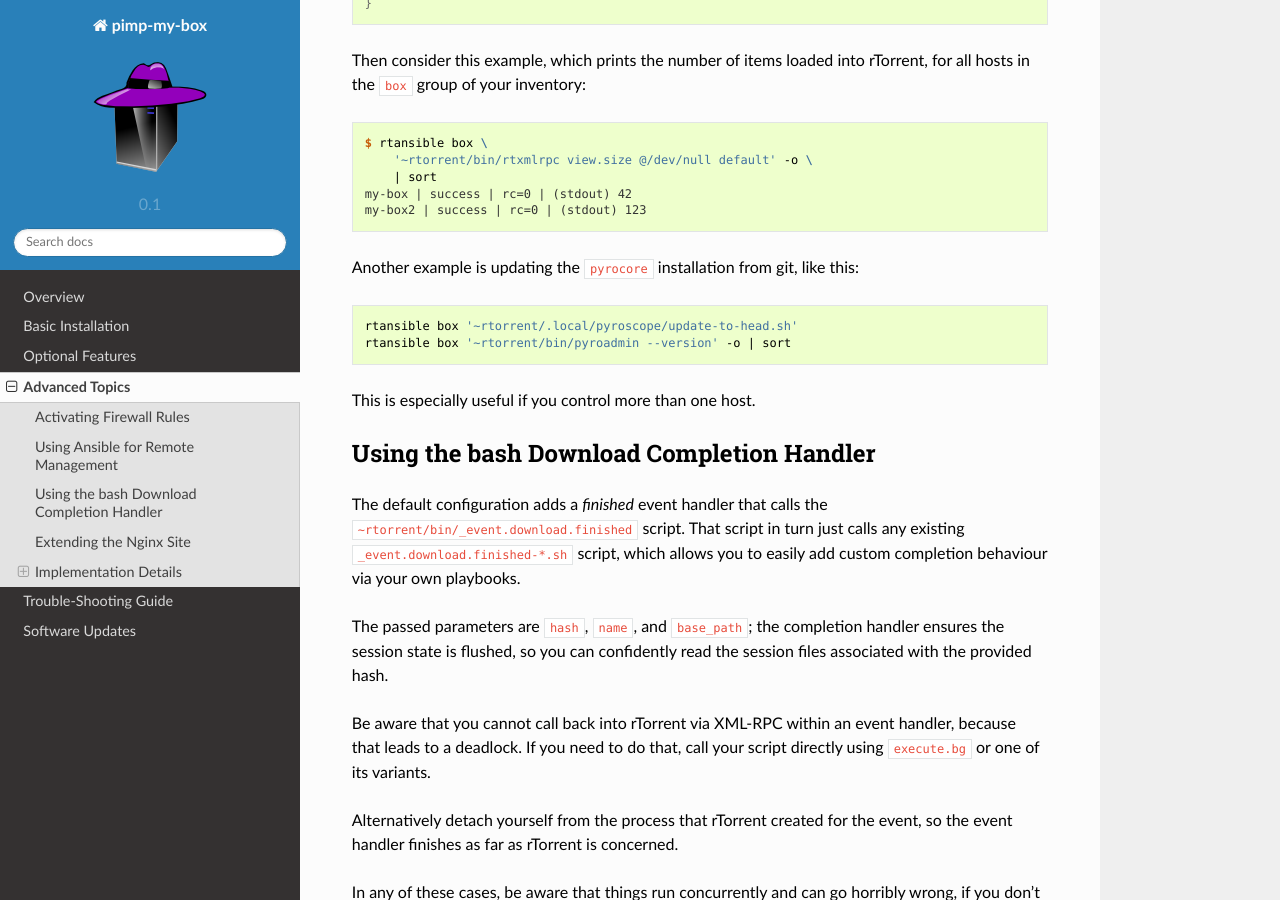
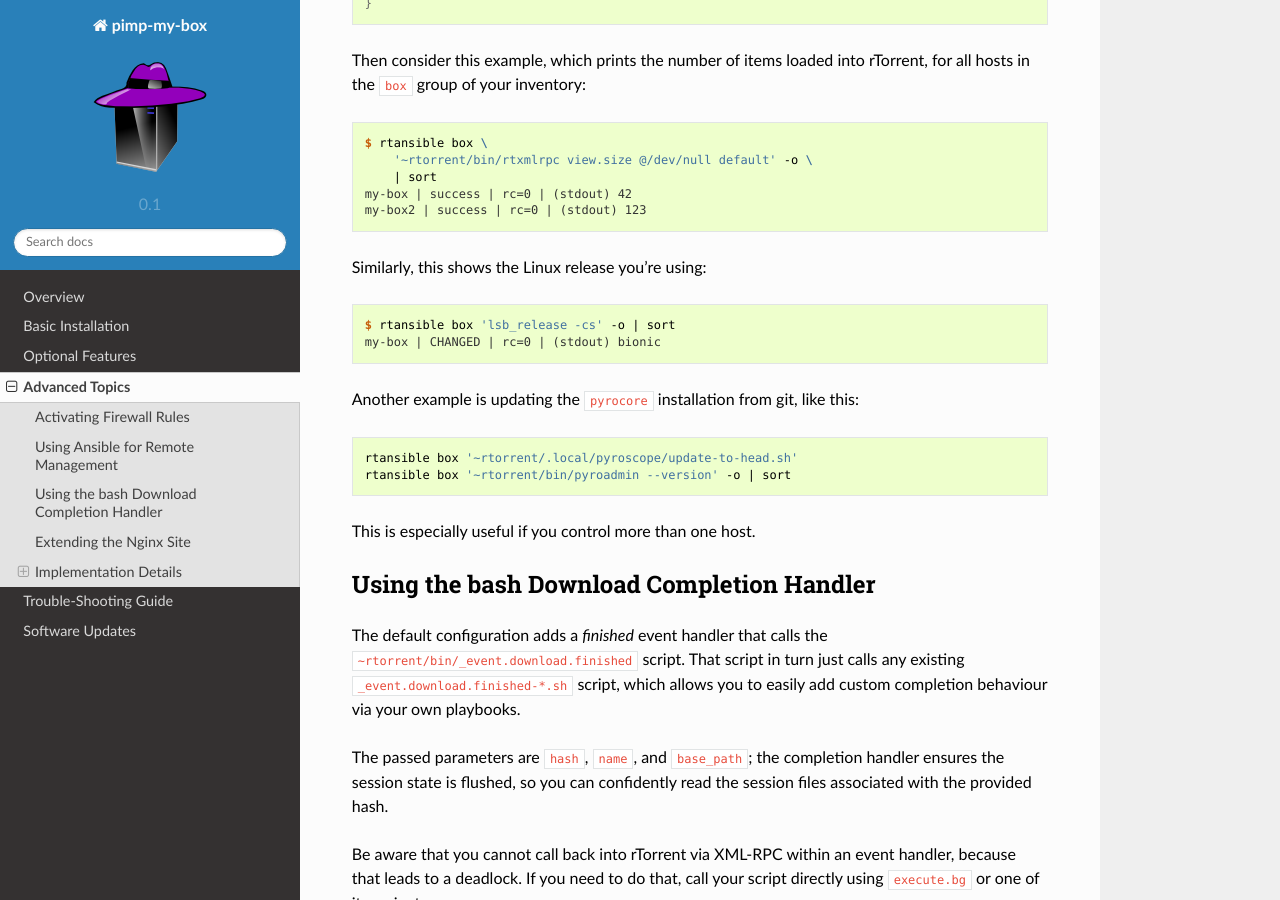
Before and after one commit to pyroscope/pimp-my-box, a Sphinx documentation site: the page built from docs/advanced.rst, in a window 1280 px wide and 900 px high, scrolled down 1062 px. Built offline with Sphinx 7.4.7 and the Read the Docs theme 2.0.0, drawn with Linux system fonts in a browser that asks for light colours.

Commit message:
docs: lsb_release example

```diff
--- a/docs/advanced.rst
+++ b/docs/advanced.rst
@@ -65,6 +65,13 @@ rTorrent, for all hosts in the ``box`` group of your inventory:
         | sort
     my-box | success | rc=0 | (stdout) 42
     my-box2 | success | rc=0 | (stdout) 123
+
+Similarly, this shows the Linux release you're using:
+
+.. code-block:: console
+
+    $ rtansible box 'lsb_release -cs' -o | sort
+    my-box | CHANGED | rc=0 | (stdout) bionic
 
 Another example is updating the ``pyrocore`` installation from git, like
 this:
```
